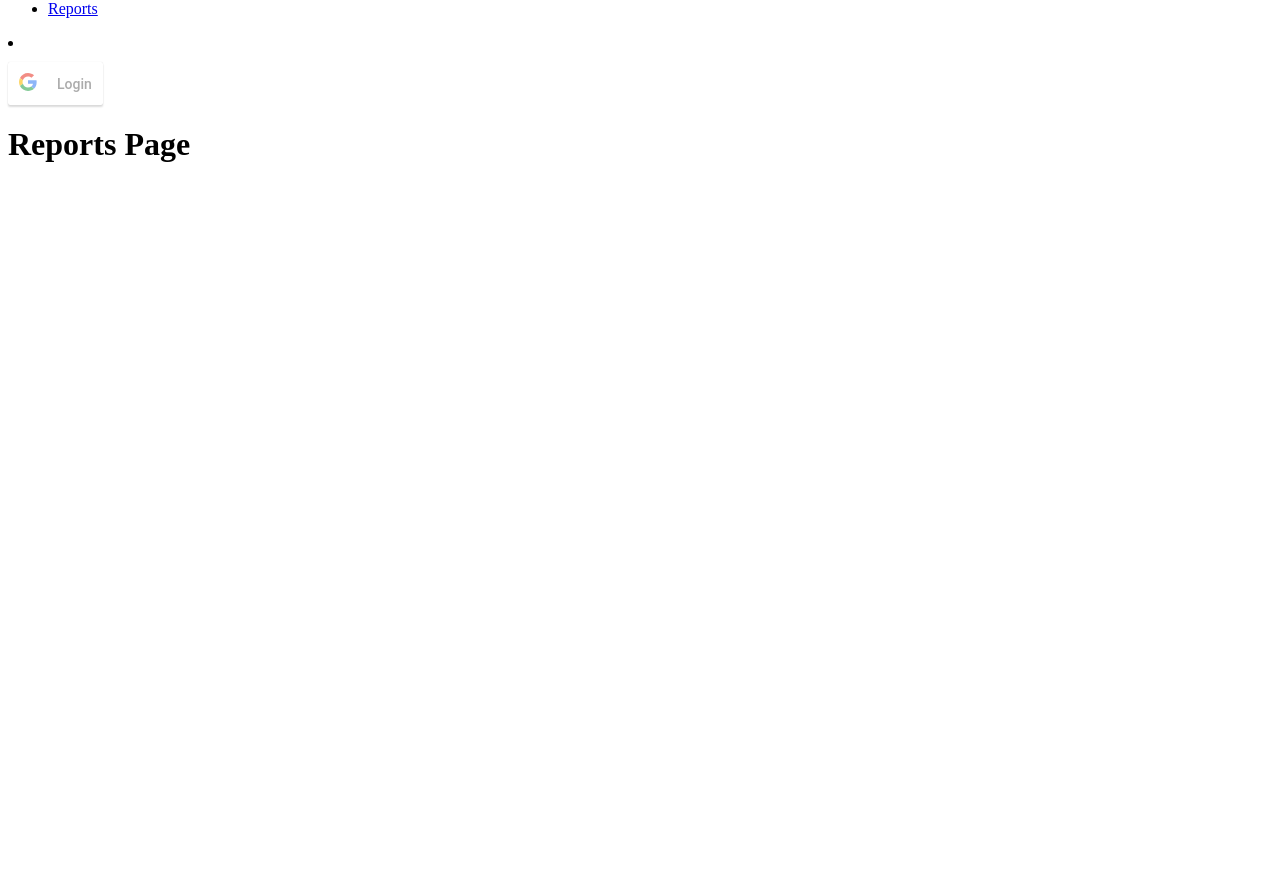
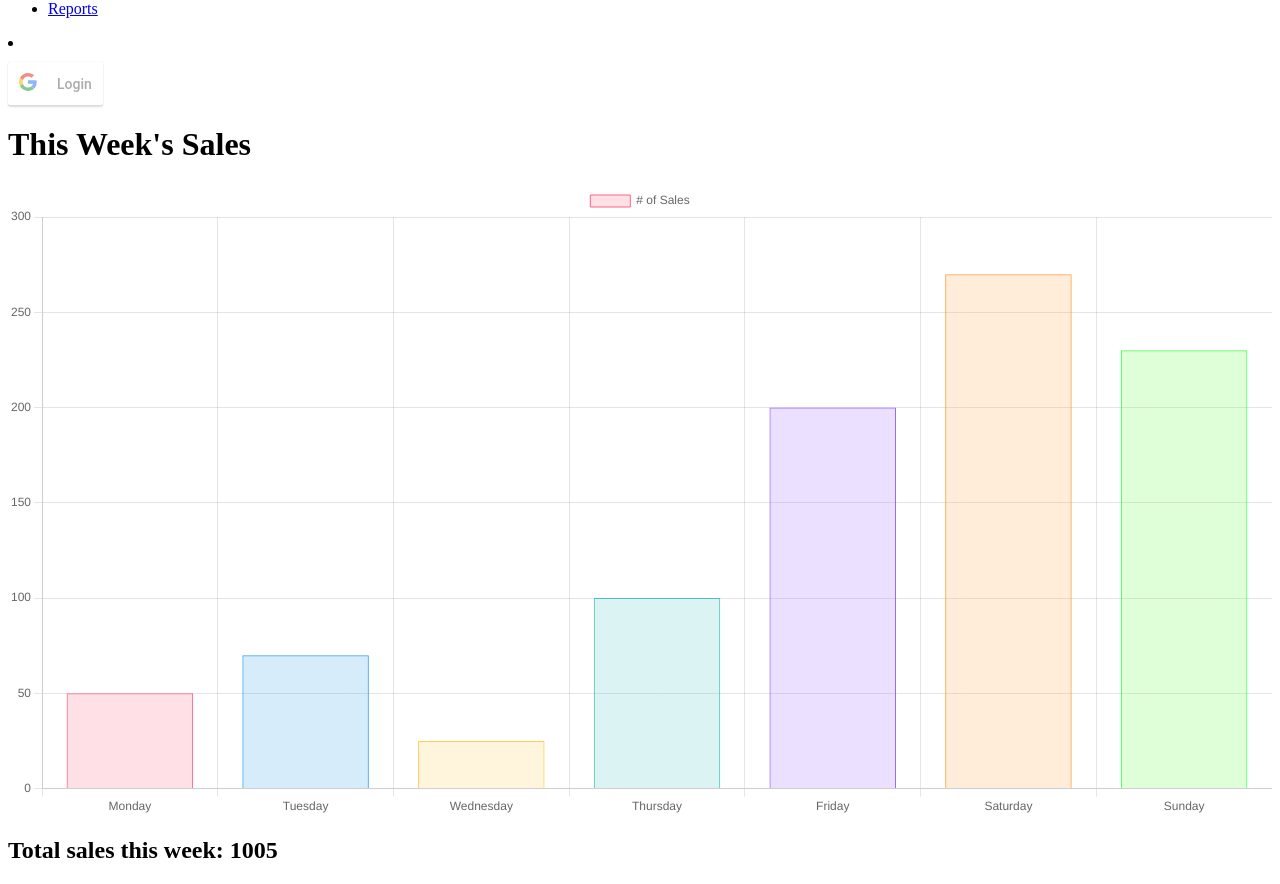
Before and after one commit to BiscuitBae/BeastieBooze, a React app: page /reports in a window 1280 px wide. Shown: the part 400-1284 px from the top of the page. Before the commit the page ends 800 px from the top, so only its background shows below. Built offline with nearby package versions, Linux system fonts and the light colour scheme; no server answers; the HTML template or start-up script is replaced by a standard one.

Commit message:
Rendering a chart with dummy data for week's view.

```diff
--- a/client/dummyTransactionData.js
+++ /dev/null
@@ -1,3 +0,0 @@
-module.exports {
-
-};
--- a/client/src/pages/Reports.jsx
+++ b/client/src/pages/Reports.jsx
@@ -1,7 +1,11 @@
 import React from 'react';
+import ThisWeek from './charts/week/ThisWeek';
 
 const Reports = () => {
-  return <h1>Reports Page</h1>;
+
+  return (
+    <ThisWeek />
+  );
 };
 
 export default Reports;
--- /dev/null
+++ b/client/src/pages/charts/week/ThisWeek.jsx
@@ -0,0 +1,111 @@
+import React from 'react';
+import { Bar } from 'react-chartjs-2';
+
+const ThisWeek = () => {
+  // Expected data format either created in axios call or formatted from the backend.
+  const data = [
+    ['Monday', '50'],
+    ['Tuesday', '70'],
+    ['Wednesday', '25'],
+    ['Thursday', '100'],
+    ['Friday', '200'],
+    ['Saturday', '270'],
+    ['Sunday', '230'],
+    ['Total', '1005'],
+  ];
+
+  // Get the labels from the data.
+  const getLabels = () => {
+    const labels = [];
+    data.map(tuple => {
+      const label = tuple[0];
+
+      if (label.toLowerCase() !== 'total') {
+        labels.push(label);
+      }
+    });
+
+    return labels;
+  }
+
+  // Get the totals from the data
+  const getTotals = (filter) => {
+    const totals = [];
+    if (filter.toLowerCase() === 'week') {
+      data.map(tuple => {
+        const label = tuple[0];
+        const total = tuple[1];
+
+        if (label.toLowerCase() !== 'total') {
+          totals.push(total);
+        }
+      });
+    } else if (filter.toLowerCase() === 'total') {
+      return data.find(tuple => {
+        if (tuple[0].toLowerCase() === 'total') {
+          return true
+        }
+      })[1];
+      // To add commas use for loop in reverse.
+    }
+
+    return totals;
+  }
+
+  const chartData = {
+    labels: getLabels(),
+    datasets: [
+      {
+        label: '# of Sales',
+        data: getTotals('week'),
+        backgroundColor: [
+          'rgba(255, 99, 132, 0.2)',
+          'rgba(54, 162, 235, 0.2)',
+          'rgba(255, 206, 86, 0.2)',
+          'rgba(75, 192, 192, 0.2)',
+          'rgba(153, 102, 255, 0.2)',
+          'rgba(255, 159, 64, 0.2)',
+          'rgba(96, 255, 64, 0.2)',
+          'rgba(64, 140, 255, 0.2)',
+        ],
+        borderColor: [
+          'rgba(255, 99, 132, 1)',
+          'rgba(54, 162, 235, 1)',
+          'rgba(255, 206, 86, 1)',
+          'rgba(75, 192, 192, 1)',
+          'rgba(153, 102, 255, 1)',
+          'rgba(255, 159, 64, 1)',
+          '#40ff59',
+          '#40c9ff',
+        ],
+        borderWidth: 1,
+      },
+    ],
+  };
+
+  const options = {
+    scales: {
+      yAxes: [
+        {
+          ticks: {
+            beginAtZero: true,
+          },
+        },
+      ],
+    },
+  };
+
+  return (
+    <>
+      <div className='header'>
+        <h1 className='title'>This Week's Sales</h1>
+      </div>
+      <Bar data={chartData} options={options} />
+      <div className='sub-heading'>
+        <h2 className='subtitle'>Total sales this week: {getTotals('total')}</h2>
+      </div>
+    </>
+  )
+}
+
+export default ThisWeek;
--- a/package.json
+++ b/package.json
@@ -32,6 +32,7 @@
     "acorn-jsx": "^5.3.1",
     "axios": "^0.21.1",
     "bootstrap": "^5.0.1",
+    "chart.js": "^3.3.2",
     "cors": "^2.8.5",
     "dotenv": "^10.0.0",
     "express": "^4.17.1",
@@ -41,6 +42,7 @@
     "prop-types": "^15.7.2",
     "react": "^16.0.2",
     "react-bootstrap": "^1.6.0",
+    "react-chartjs-2": "^3.0.3",
     "react-dom": "^16.0.2",
     "react-fontawesome": "^1.7.1",
     "react-google-login": "^5.2.2",
```
Also changed, not shown: client/src/pages/charts/week/LastSevenDays.jsx (added, +60 -0 lines), client/src/pages/charts/breakdown/AllDrinks.jsx (added), client/src/pages/charts/breakdown/SingleDrink.jsx (added), client/src/pages/charts/month/Last30Days.jsx (added), client/src/pages/charts/month/ThisMonth.jsx (added), client/src/pages/charts/year/LastYear.jsx (added), client/src/pages/charts/year/ThisYear.jsx (added), 1 other file (tests, documents, lock files or other folders).
